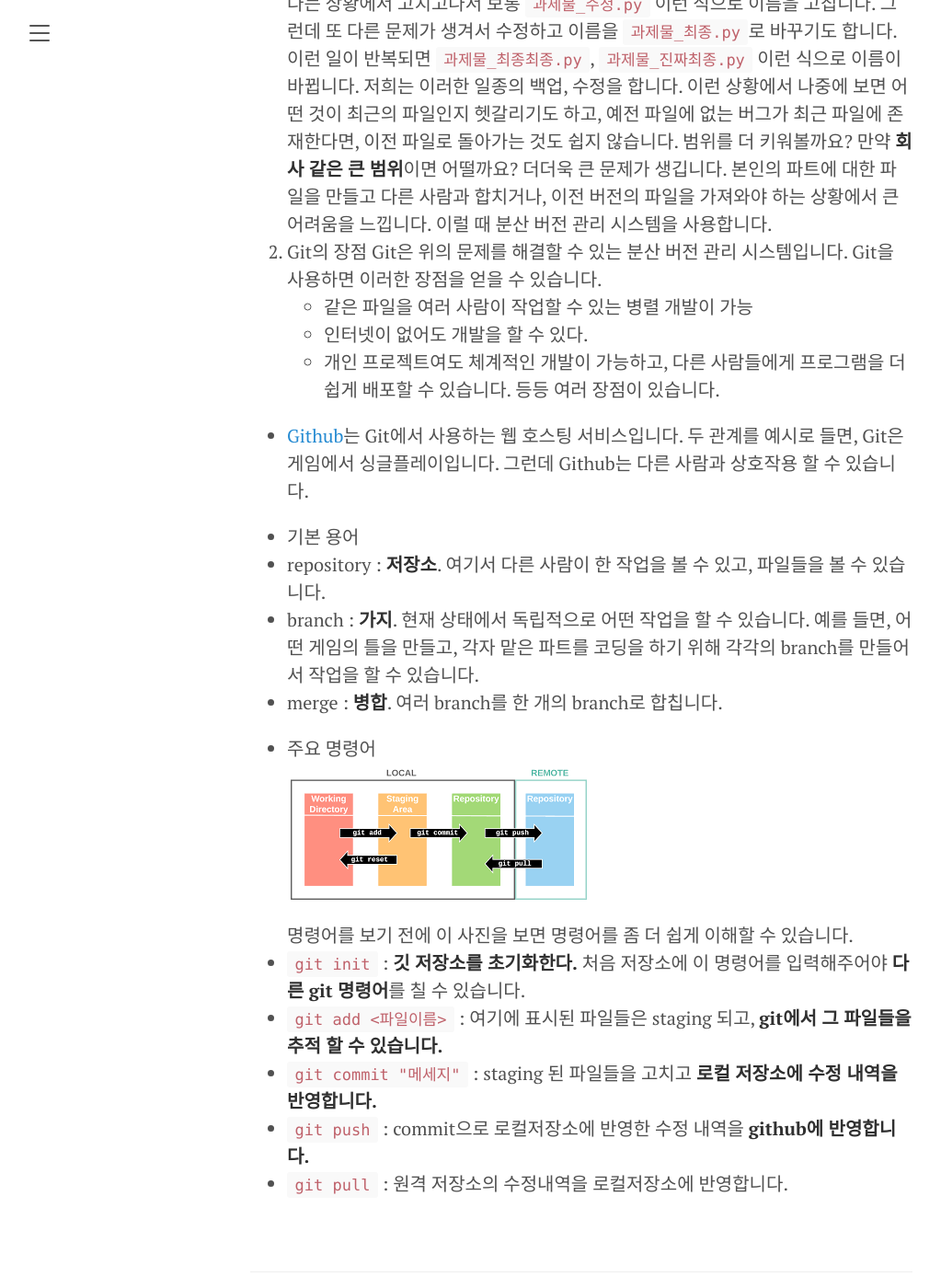
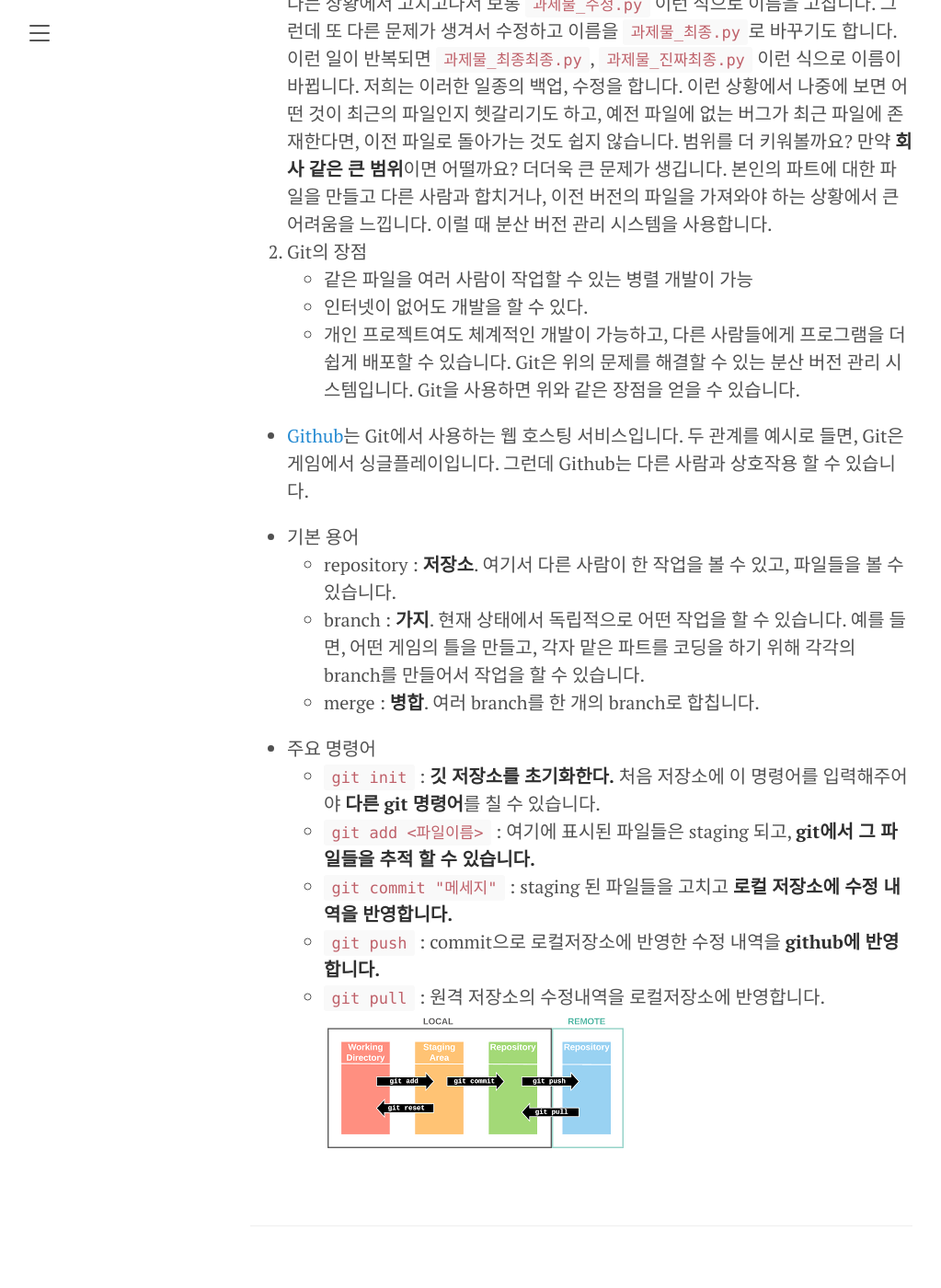
Before and after one commit to Seo-Donghyun/Seo-Donghyun.github.io, a Jekyll site: the page built from _posts/2022-11-29-git-github.md, in a window 1280 px wide and 1400 px high, scrolled down 511 px. Shown: the whole window at 92% size, without its empty margins (8-1031 px from the left). Built offline with Jekyll 4.4.1, drawn with Linux system fonts in a browser that asks for light colours; comment, search, counter and statistics services are not loaded.

Commit message:
git post modified

```diff
--- a/_config.yml
+++ b/_config.yml
@@ -1,7 +1,7 @@
 # Setup
 title:               Seo-Donghyun's blog
 tagline:             'git blog'
-description:         'A reserved <a href="https://jekyllrb.com" target="_blank">Jekyll</a> theme that places the utmost gravity on content with a hidden drawer. Made by <a href="https://twitter.com/mdo" target="_blank">@mdo</a>.'
+description:         ''
 url:                 https://seo-donghyun.github.io/
 # baseurl:             ''
 paginate:            5
--- a/_posts/2022-11-29-git-github.md
+++ b/_posts/2022-11-29-git-github.md
@@ -22,27 +22,25 @@ comments: true
 본인의 파트에 대한 파일을 만들고 다른 사람과 합치거나, 이전 버전의 파일을 가져와야 하는 상황에서 큰 어려움을 느낍니다.
 이럴 때 분산 버전 관리 시스템을 사용합니다.
 2. Git의 장점
+    * 같은 파일을 여러 사람이 작업할 수 있는 병렬 개발이 가능
+    * 인터넷이 없어도 개발을 할 수 있다.
+    * 개인 프로젝트여도 체계적인 개발이 가능하고, 다른 사람들에게 프로그램을 더 쉽게 배포할 수 있습니다.
 Git은 위의 문제를 해결할 수 있는 분산 버전 관리 시스템입니다.
-Git을 사용하면 이러한 장점을 얻을 수 있습니다.
-* 같은 파일을 여러 사람이 작업할 수 있는 병렬 개발이 가능
-* 인터넷이 없어도 개발을 할 수 있다.
-* 개인 프로젝트여도 체계적인 개발이 가능하고, 다른 사람들에게 프로그램을 더 쉽게 배포할 수 있습니다.
-등등 여러 장점이 있습니다.
+Git을 사용하면 위와 같은 장점을 얻을 수 있습니다.
 
 - [Github](https://git-scm.com/book/ko/v2/GitHub-%EA%B3%84%EC%A0%95-%EB%A7%8C%EB%93%A4%EA%B3%A0-%EC%84%A4%EC%A0%95%ED%95%98%EA%B8%B0)는 Git에서 사용하는 웹 호스팅 서비스입니다.
 두 관계를 예시로 들면, Git은 게임에서 싱글플레이입니다.
 그런데 Github는 다른 사람과 상호작용 할 수 있습니다.
 
 - 기본 용어
-* repository : **저장소**. 여기서 다른 사람이 한 작업을 볼 수 있고, 파일들을 볼 수 있습니다.
-* branch : **가지**. 현재 상태에서 독립적으로 어떤 작업을 할 수 있습니다. 예를 들면, 어떤 게임의 틀을 만들고, 각자 맡은 파트를 코딩을 하기 위해 각각의 branch를 만들어서 작업을 할 수 있습니다.
-* merge : **병합**. 여러 branch를 한 개의 branch로 합칩니다.
+    * repository : **저장소**. 여기서 다른 사람이 한 작업을 볼 수 있고, 파일들을 볼 수 있습니다.
+    * branch : **가지**. 현재 상태에서 독립적으로 어떤 작업을 할 수 있습니다. 예를 들면, 어떤 게임의 틀을 만들고, 각자 맡은 파트를 코딩을 하기 위해 각각의 branch를 만들어서 작업을 할 수 있습니다.
+    * merge : **병합**. 여러 branch를 한 개의 branch로 합칩니다.
 
 - 주요 명령어
+    * `git init` : **깃 저장소를 초기화한다.** 처음 저장소에 이 명령어를 입력해주어야 **다른 git 명령어**를 칠 수 있습니다.
+    * `git add <파일이름>` : 여기에 표시된 파일들은 staging 되고, **git에서 그 파일들을 추적 할 수 있습니다.**
+    * `git commit "메세지"` : staging 된 파일들을 고치고 **로컬 저장소에 수정 내역을 반영합니다.**
+    * `git push` : commit으로 로컬저장소에 반영한 수정 내역을 **github에 반영합니다.**
+    * `git pull` : 원격 저장소의 수정내역을 로컬저장소에 반영합니다.
 ![git](/assets/images/post1.png "git")
-명령어를 보기 전에 이 사진을 보면 명령어를 좀 더 쉽게 이해할 수 있습니다.
-* `git init` : **깃 저장소를 초기화한다.** 처음 저장소에 이 명령어를 입력해주어야 **다른 git 명령어**를 칠 수 있습니다.
-* `git add <파일이름>` : 여기에 표시된 파일들은 staging 되고, **git에서 그 파일들을 추적 할 수 있습니다.**
-* `git commit "메세지"` : staging 된 파일들을 고치고 **로컬 저장소에 수정 내역을 반영합니다.**
-* `git push` : commit으로 로컬저장소에 반영한 수정 내역을 **github에 반영합니다.**
-* `git pull` : 원격 저장소의 수정내역을 로컬저장소에 반영합니다.
```
Also changed, not shown: _posts/2020-04-01-whats-jekyll.md (+1 -0 lines), _posts/2020-04-02-example-content.md (+1 -0 lines).
